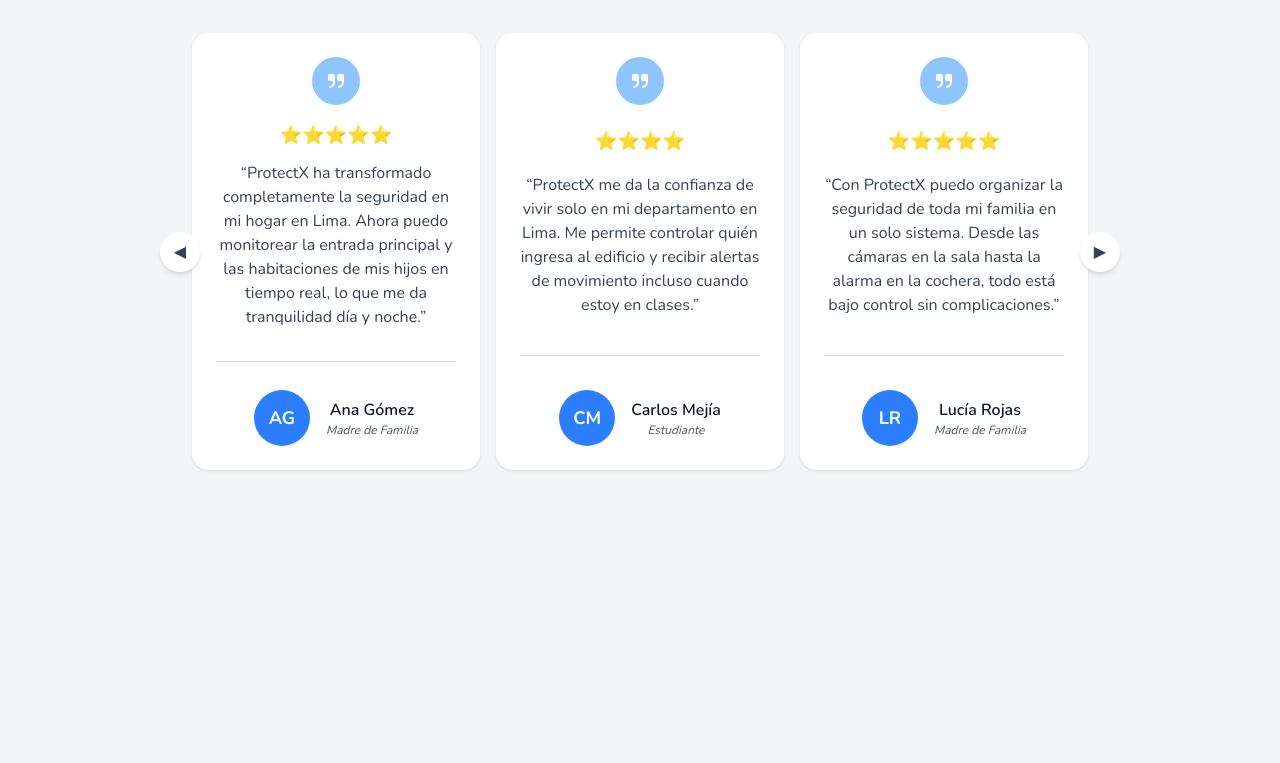
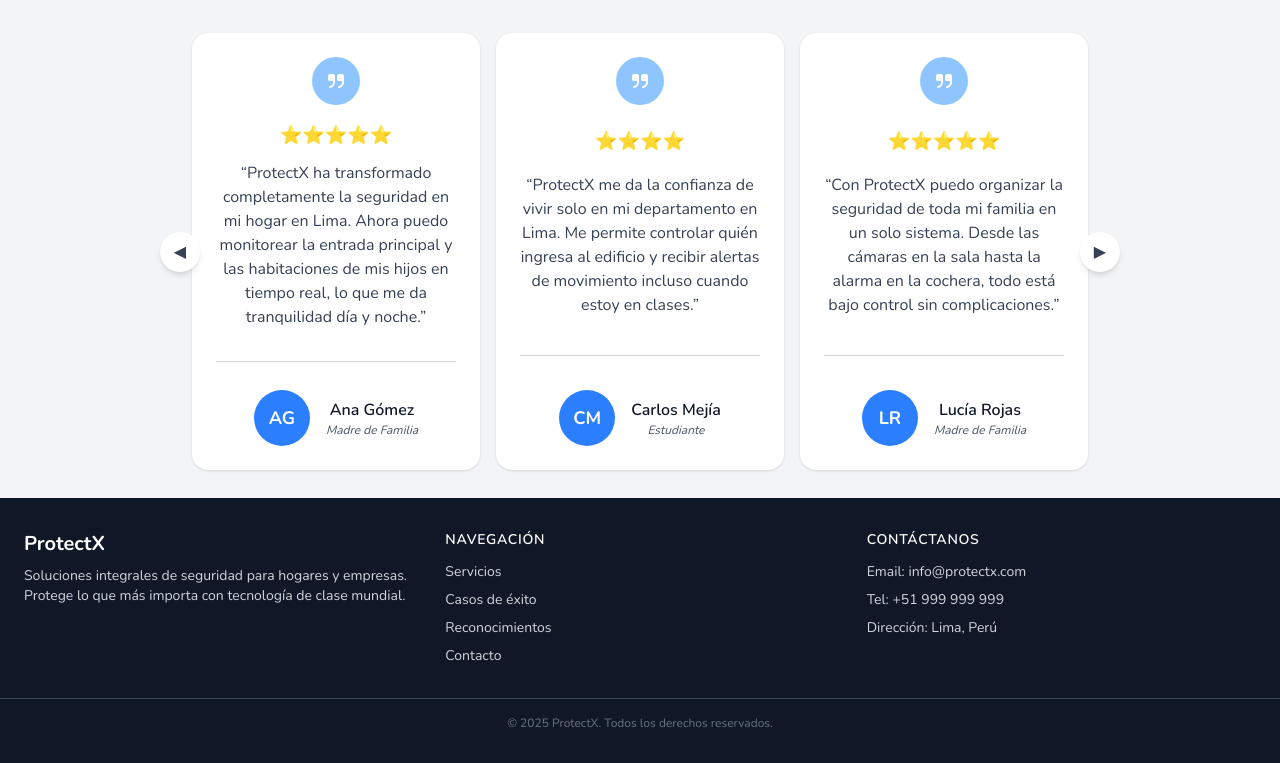
Before and after one commit to ProtectX-5377/protectx-landing, an Astro site: page / in a window 1280 px wide. Shown: the part 1895-2658 px from the top of the page. Before the commit the page ends 2393 px from the top, so only its background shows below. Built offline with nearby package versions, Linux system fonts and the light colour scheme; Astro itself is replaced by a stand-in of ours.

Commit message:
feat: add footer

```diff
--- a/src/components/About/Recognition.astro
+++ b/src/components/About/Recognition.astro
@@ -20,7 +20,7 @@ const recognitions = [
   },
 ];
 ---
-<section class="bg-gray-900">
+<section class="bg-gray-900" id="recognition">
 <section class="w-full max-w-7xl mx-auto px-6 py-12">
   <h2 class="text-4xl font-bold text-center text-white mb-6">
     Reconocimientos y Estándares Internacionales
--- /dev/null
+++ b/src/components/Footer/Footer.astro
@@ -0,0 +1,45 @@
+---
+---
+
+<footer id="contact" class="bg-gray-900 text-gray-300 py-8">
+  <div class="max-w-7xl mx-auto px-6 grid gap-8 md:grid-cols-3">
+    <!-- Logo y descripción -->
+    <div>
+      <h2 class="text-xl font-bold text-white">ProtectX</h2>
+      <p class="mt-2 text-sm">
+        Soluciones integrales de seguridad para hogares y empresas.
+        Protege lo que más importa con tecnología de clase mundial.
+      </p>
+    </div>
+
+    <!-- Links de navegación -->
+    <div>
+      <h3 class="text-sm font-semibold text-white uppercase tracking-wider mb-3">
+        Navegación
+      </h3>
+      <ul class="space-y-2 text-sm">
+        <li><a href="#about" class="hover:text-white">Servicios</a></li>
+        <li><a href="#success" class="hover:text-white">Casos de éxito</a></li>
+        <li><a href="#recognition" class="hover:text-white">Reconocimientos</a></li>
+        <li><a href="#contact" class="hover:text-white">Contacto</a></li>
+      </ul>
+    </div>
+
+    <!-- Contacto -->
+    <div  >
+      <h3 class="text-sm font-semibold text-white uppercase tracking-wider mb-3">
+        Contáctanos
+      </h3>
+      <ul class="space-y-2 text-sm">
+        <li>Email: <a href="mailto:info@protectx.com" class="hover:text-white">info@protectx.com</a></li>
+        <li>Tel: <a href="tel:+51999999999" class="hover:text-white">+51 999 999 999</a></li>
+        <li>Dirección: Lima, Perú</li>
+      </ul>
+    </div>
+  </div>
+
+  <!-- Línea inferior -->
+  <div class="mt-8 border-t border-gray-700 pt-4 text-center text-xs text-gray-500">
+    © {new Date().getFullYear()} ProtectX. Todos los derechos reservados.
+  </div>
+</footer>
--- a/src/components/Heading/Header.astro
+++ b/src/components/Heading/Header.astro
@@ -19,6 +19,7 @@
       <ul class="flex gap-8 text-base font-medium text-gray-600">
         <li><a href="#home" class="hover:text-gray-900">Inicio</a></li>
         <li><a href="#about" class="hover:text-gray-900">Beneficios</a></li>
+        <li><a href="#recognition" class="hover:text-gray-900">Reconocimientos</a></li>
         <li><a href="#success" class="hover:text-gray-900">Casos de éxito</a></li>
         <li><a href="#contact" class="hover:text-gray-900">Contacto</a></li>
       </ul>
--- a/src/pages/index.astro
+++ b/src/pages/index.astro
@@ -7,6 +7,7 @@ import Home from '../components/Home/Home.astro';
 import About from '../components/About/About.astro';
 import Recognition from '../components/About/Recognition.astro';
 import Testimonies from '../components/Testimonies/Testimonies.astro';
+import Footer from '../components/Footer/Footer.astro';
 
 // Welcome to Astro! Wondering what to do next? Check out the Astro documentation at https://docs.astro.build
 // Don't want to use any of this? Delete everything in this file, the `assets`, `components`, and `layouts` directories, and start fresh.
@@ -18,4 +19,5 @@ import Testimonies from '../components/Testimonies/Testimonies.astro';
 	<About />
 	<Recognition />
 	<Testimonies />
+	<Footer />
 </Layout>
```
